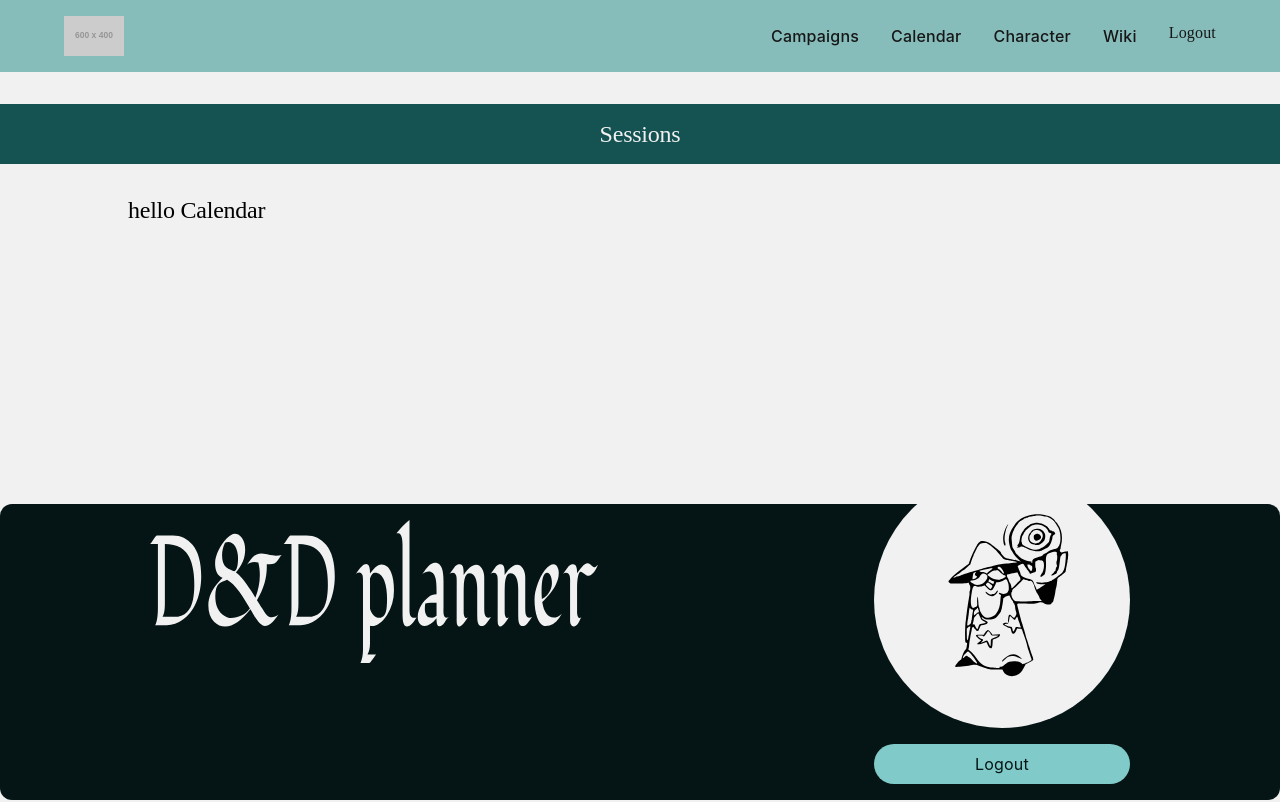
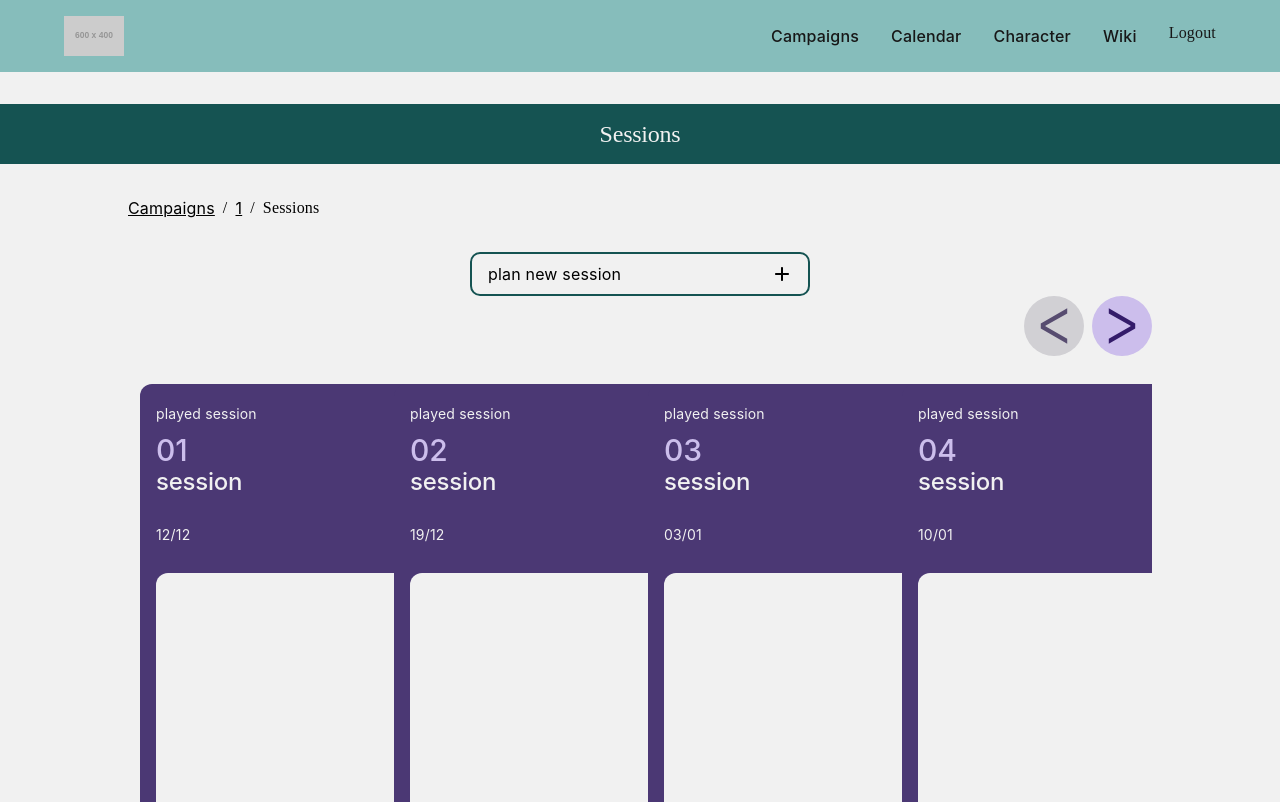
Before and after one commit to juleskj/dnd-react-flask, a React (Vite) app: page /campaigns/1/sessions in a window 1280 px wide. Shown: the top 802 px of the page. Built offline with nearby package versions, Linux system fonts and the light colour scheme; a web font is replaced by a local one.

Commit message:
adding sessions page

```diff
--- a/src/pages/sessions/SessionsView.jsx
+++ b/src/pages/sessions/SessionsView.jsx
@@ -1,15 +1,86 @@
 import MainLayout from "../../layouts/MainLayout";
 import { useParams } from "react-router";
-import fromSlug from "../../utils/FromSlug";
+import { useState } from "react";
+import toSlug from "../../utils/ToSlug";
+import Breadcrumb from "../../components/navigation/BreadCrumb";
+import AddButton from "../../components/AddButton";
+import SessionCard from "../../components/SessionCard";
+import NextIcon from "../../assets/next-icon.svg";
+import PrevIcon from "../../assets/prev-icon.svg";
 
 function SessionsView() {
   const { slug } = useParams();
 
   const sessionSlug = slug ?? "";
+  const sessions = [
+    {
+      id: "1",
+      sessionNumber: "01",
+      date: "12/12",
+      slug: toSlug("Session 01"),
+    },
+    {
+      id: "2",
+      sessionNumber: "02",
+      date: "19/12",
+      slug: toSlug("Session 02"),
+    },
+    {
+      id: "3",
+      sessionNumber: "03",
+      date: "03/01",
+      slug: toSlug("Session 03"),
+    },
+    {
+      id: "3",
+      sessionNumber: "04",
+      date: "10/01",
+      slug: toSlug("Session 04"),
+    },
+    {
+      id: "3",
+      sessionNumber: "05",
+      date: "13/01",
+      slug: toSlug("Session 05"),
+    },
+  ];
+
+  const [currentIndex, setCurrentIndex] = useState(0);
+
+  const visibleCards = 4;
+  const maxIndex = Math.max(0, sessions.length - visibleCards);
+
+  function prevSlide() {
+    setCurrentIndex((prev) => Math.max(0, prev - 1));
+  }
+  function nextSlide() {
+    setCurrentIndex((prev) => Math.min(maxIndex, prev + 1));
+  }
 
   return (
     <MainLayout headerTitle="Sessions" color="teal">
-      <h2>hello Calendar</h2>
+      <Breadcrumb />
+      <div className="flex justify-center">
+        <AddButton btnText="plan new session" />
+      </div>
+      <div className="flex justify-end mb-4">
+        <div className="flex gap-2">
+          <img src={PrevIcon} alt="back arrow" className="cursor-pointer" onClick={prevSlide} />
+          <img src={NextIcon} alt="forward arrow" className="cursor-pointer" onClick={nextSlide} />
+        </div>
+      </div>
+      <div className="overflow-hidden p-3">
+        <div
+          className="grid grid-flow-col w-full  auto-cols-[calc((100%-3rem)/4)] gap-4 transition-transform duration-300 ease-in-out"
+          style={{
+            transform: `translateX(calc(-${currentIndex * 25}% - ${currentIndex * 0.25}rem))`,
+          }}
+        >
+          {sessions.map((session) => (
+            <SessionCard date={session.date} sessionNumber={session.sessionNumber} slug={session.slug} />
+          ))}
+        </div>
+      </div>
     </MainLayout>
   );
 }
```
Also changed, not shown: src/assets/next-icon.svg (added), src/assets/prev-icon.svg (added).
